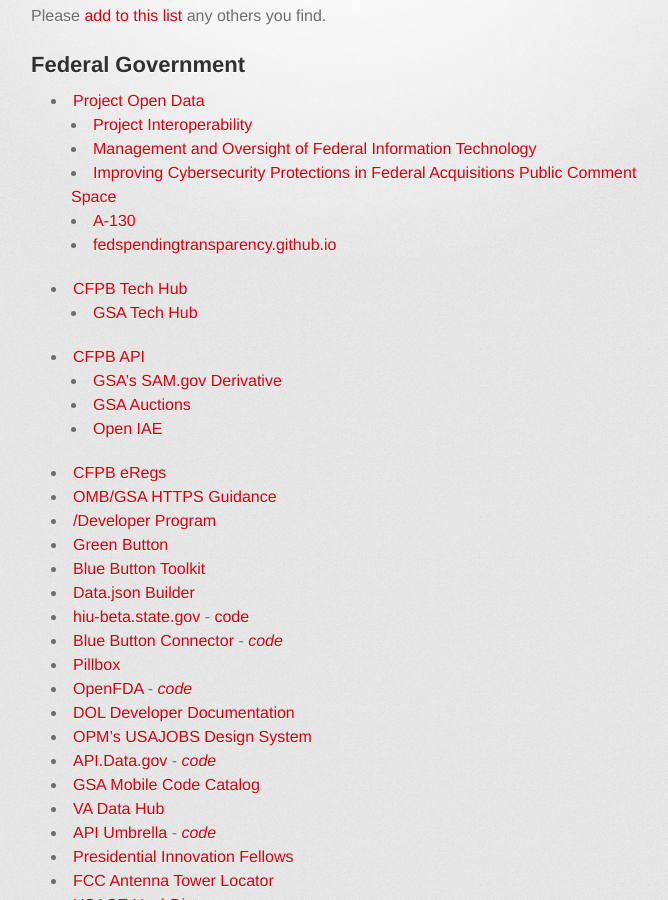
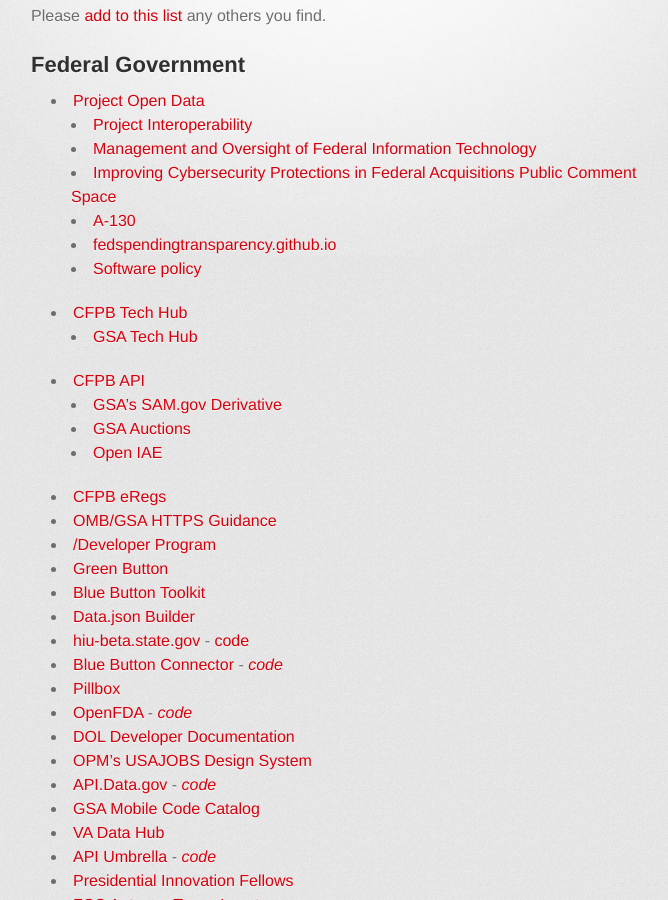
Before and after one commit to GSA/Open-Data-Collaboration-Sandbox, a Jekyll site: the page built from website_examples.md, in a window 1280 px wide and 900 px high, scrolled down 317 px. Shown: the whole window, without its empty margins (299-967 px from the left). Built offline with Jekyll 4.4.1, drawn with Linux system fonts in a browser that asks for light colours; some web fonts are replaced; grey boxes are pictures that could not be loaded.

Commit message:
adding software policy

```diff
--- a/website_examples.md
+++ b/website_examples.md
@@ -17,6 +17,7 @@
   * [Improving Cybersecurity Protections in Federal Acquisitions Public Comment Space](https://policy.cio.gov/)
   * [A-130](https://a130.cio.gov/)
   * [fedspendingtransparency.github.io](http://fedspendingtransparency.github.io/)
+  * [Software policy](https://software.cio.gov/)
 * [CFPB Tech Hub](http://cfpb.github.io)
   * [GSA Tech Hub](https://gsa.github.io)
 * [CFPB API](http://cfpb.github.io/api/hmda/)
```
